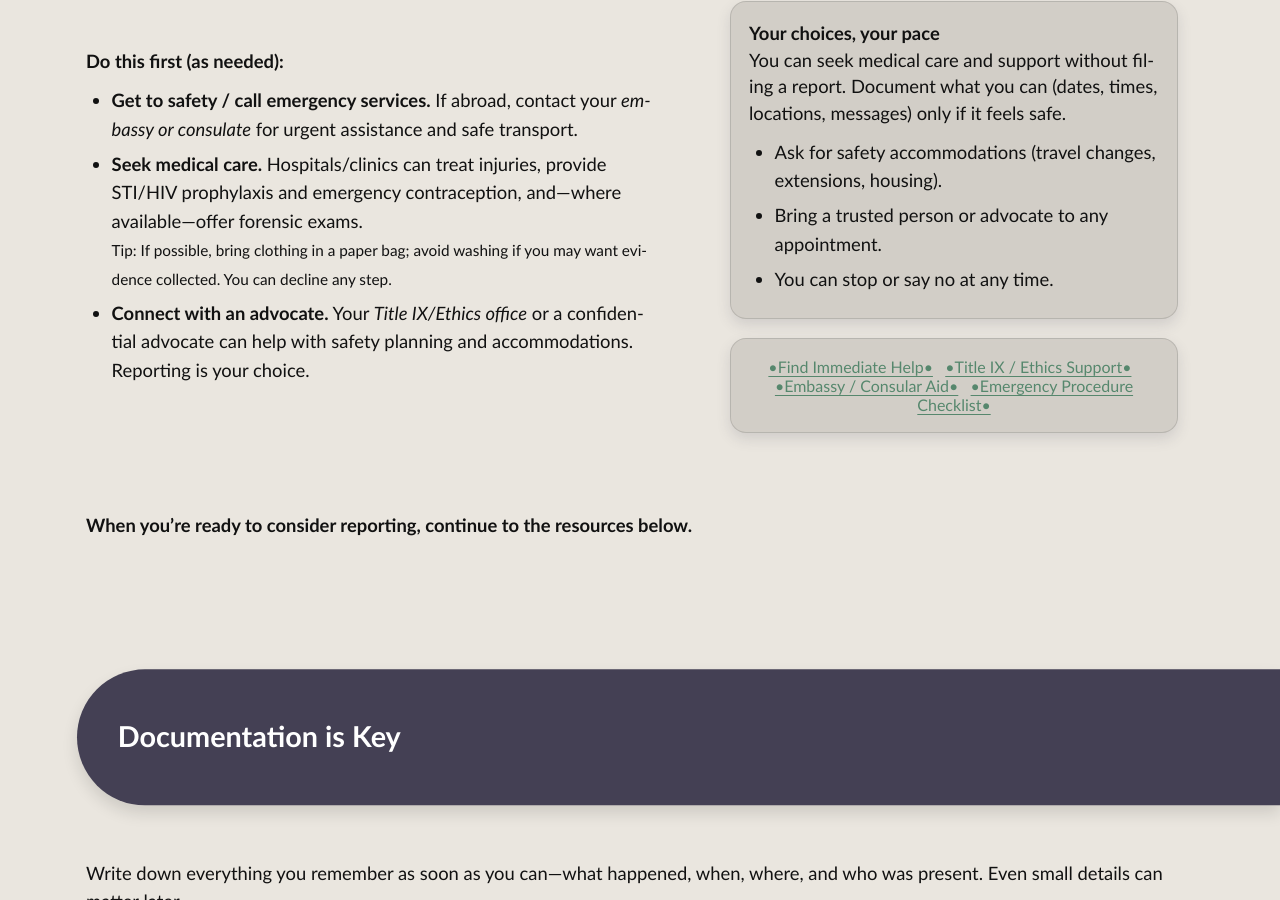
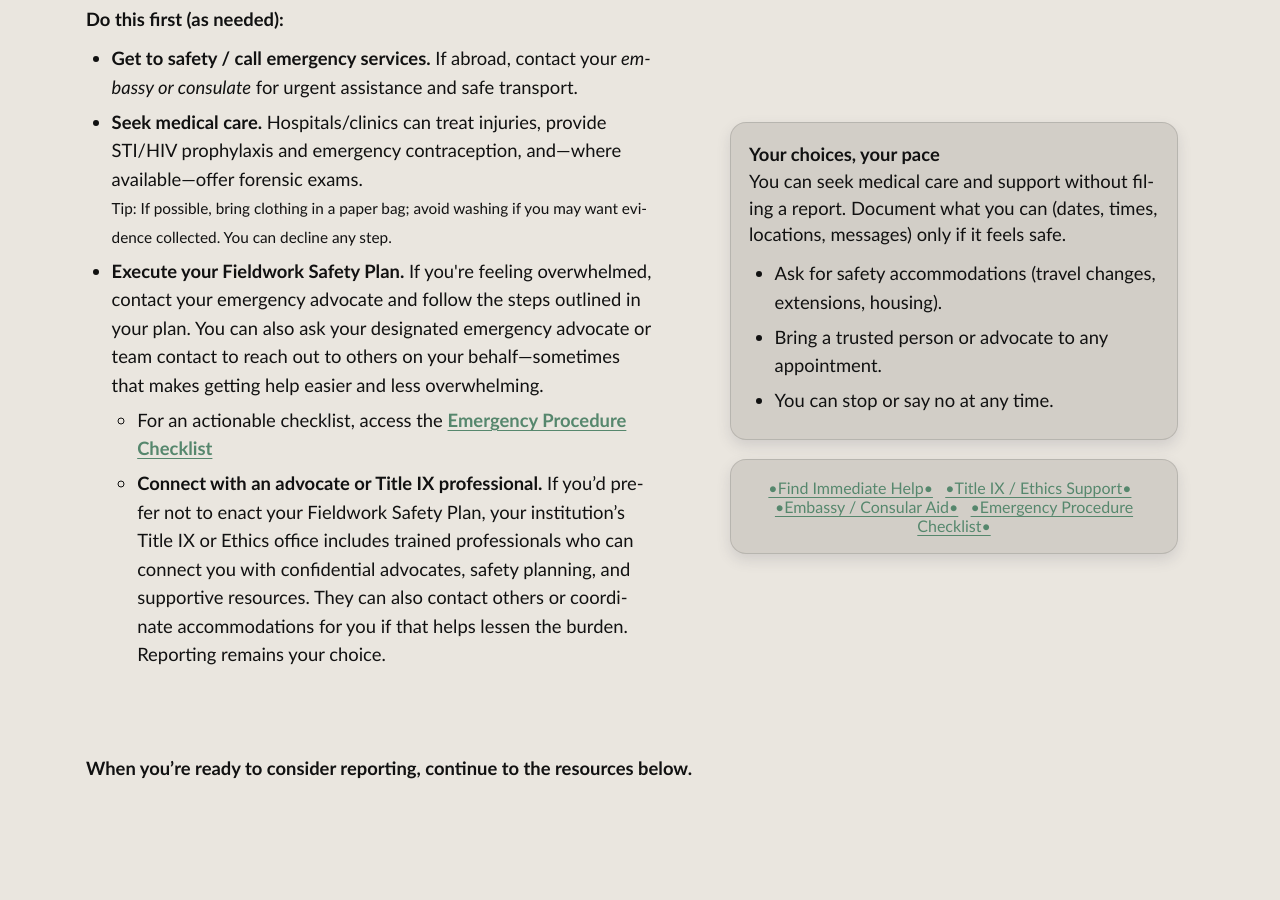
Before and after one commit to AnthroSafetyWarrior/GoldenTrowelProject, a Jekyll site: the page built from _pages/reporting.html, in a window 1280 px wide and 900 px high, scrolled down 1637 px. Built offline with Jekyll 4.4.1, drawn with Linux system fonts in a browser that asks for light colours.

Commit message:
updating name

```diff
--- a/_pages/reporting.html
+++ b/_pages/reporting.html
@@ -41,7 +41,12 @@ hero_tint: .40                        # optional (0–1: higher = more maroon ov
         <li><strong>Seek medical care.</strong> Hospitals/clinics can treat injuries, provide STI/HIV prophylaxis and emergency contraception, and—where available—offer forensic exams.
           <br><small>Tip: If possible, bring clothing in a paper bag; avoid washing if you may want evidence collected. You can decline any step.</small>
         </li>
-        <li><strong>Connect with an advocate.</strong> Your <em>Title IX/Ethics office</em> or a confidential advocate can help with safety planning and accommodations. Reporting is your choice.</li>
+<li><strong>Execute your Fieldwork Safety Plan.</strong> If you're feeling overwhelmed, contact your emergency advocate and follow the steps outlined in your plan. You can also ask your designated emergency advocate or team contact to reach out to others on your behalf—sometimes that makes getting help easier and less overwhelming.</li>
+<ul>
+<li>For an actionable checklist, access the <strong><a href="https://docs.google.com/spreadsheets/d/1bF3FxtmMhAtRn2lyBDhansQ7YlDt4Gsm58aSHon6y0o/edit?usp=sharing" target="_blank" rel="noopener">Emergency Procedure Checklist</a></strong>
+
+  <li><strong>Connect with an advocate or Title IX professional.</strong> If you’d prefer not to enact your Fieldwork Safety Plan, your institution’s Title IX or Ethics office includes trained professionals who can connect you with confidential advocates, safety planning, and supportive resources. They can also contact others or coordinate accommodations for you if that helps lessen the burden. Reporting remains your choice.</li>
+</ul>
       </ul>
     </div>
 
```
